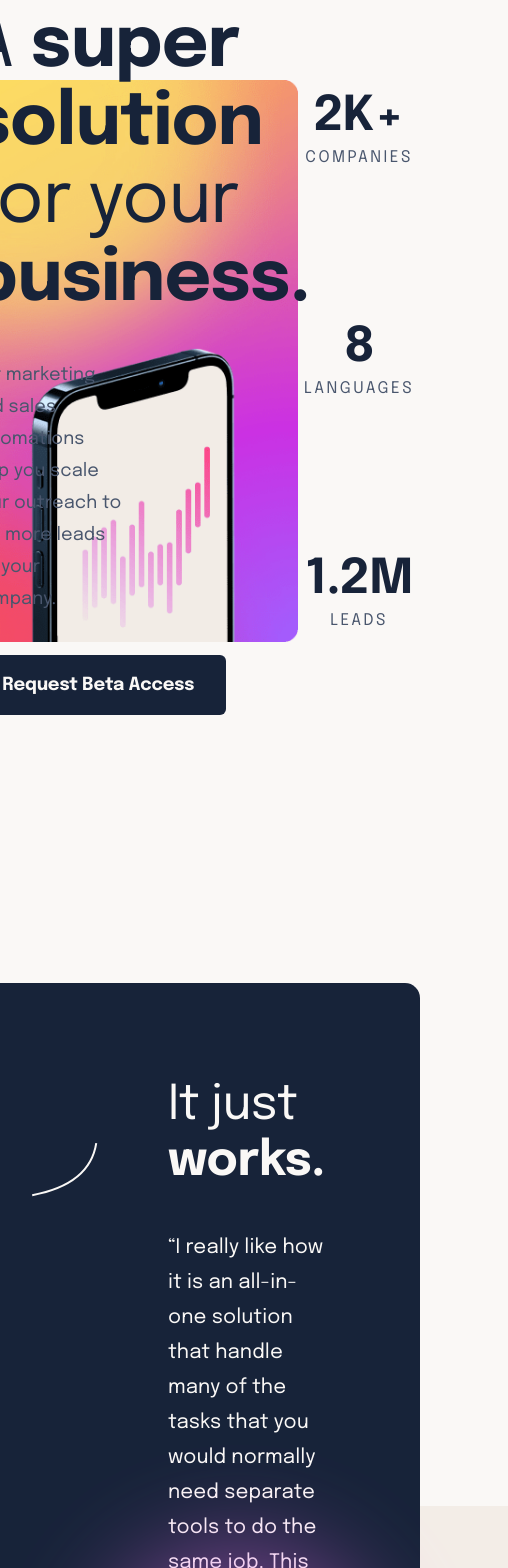
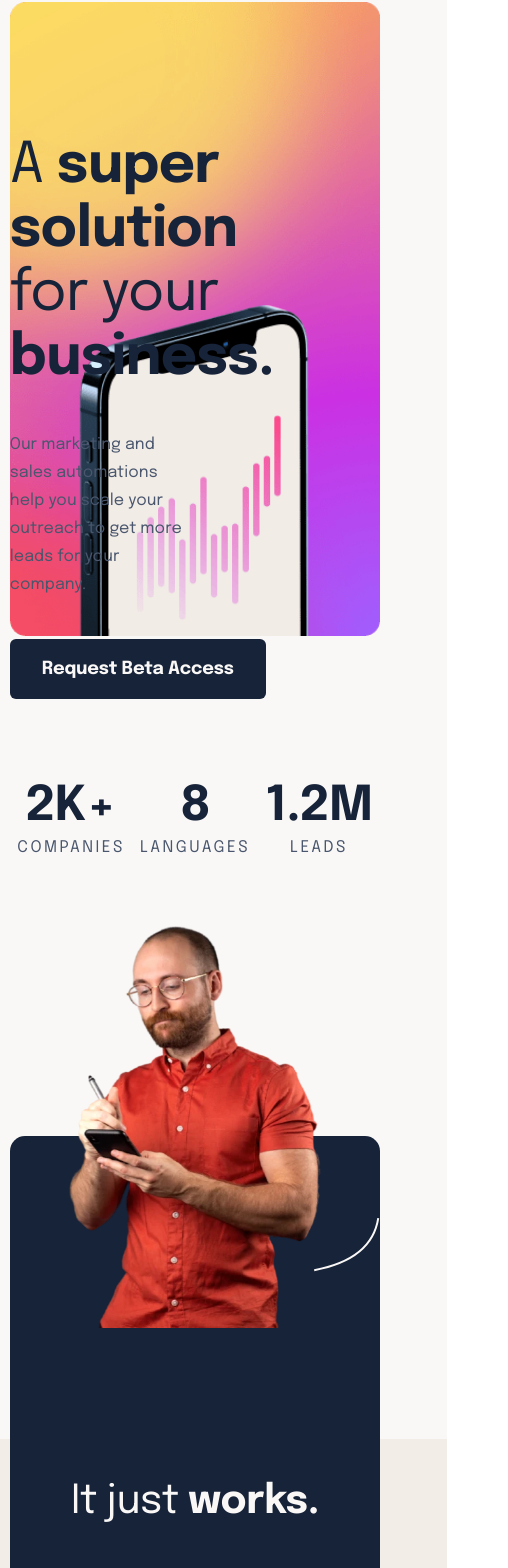
Before and after one commit to Shahbaaz92/suite-landing-page, a React (Create React App) app in the folder my-app/: page / in a window 390 px wide. Shown: the part 236-1804 px from the top of the page, 508 px wide, since content can reach past the window. Built offline with nearby package versions, Linux system fonts and the light colour scheme.

Commit message:
App.css update

```diff
--- a/my-app/src/App.css
+++ b/my-app/src/App.css
@@ -94,6 +94,7 @@ button {
 /***App***/
 .App {
   text-align: center;
+  width: 99vw;
   max-width: 1110px;
   height: auto;
   margin: 50px auto;
@@ -156,7 +157,6 @@ button {
   position: absolute;
   top: 0;
   left: 40%;
-  transform: translate(0, 50%);
 }
 .Stats {
   display: flex;
@@ -168,50 +168,45 @@ button {
 }
 .Comment {
   width: 100%;
-  height: auto;
+  height: 540px;
   background-color: var(--Dark-Blue);
   display: flex;
-  justify-content: space-around;
+  justify-content: space-between;
   margin-top: 200px;
   border-radius: 15px;
 }
-.Comment h2,
-.Comment h3,
-.Comment h4,
-q {
+.Comment * {
   color: var(--Cream-White);
 }
 .Comment-Img {
+  width: 50%;
   position: relative;
-  width: 40%;
-  height: auto;
+}
+.Comment-CMO-Img {
+  position: absolute;
+  bottom: 0;
+  right: 50%;
+  transform: translateX(50%);
+  z-index: 1;
 }
 .Comment-Blur-Effect {
   position: absolute;
-  bottom: -50px;
   left: 0;
+  bottom: 0;
+  z-index: 0;
 }
-.Comment-CMO-Img {
-  position: absolute;
-  right: 0;
-  bottom: 0;
-}
-
 .Comment-Curve {
   position: absolute;
-  right: -90px;
-  top: 160px;
+  bottom: 60%;
+  right: 0;
 }
-
 .Comment-Quote {
-  width: 40%;
-  margin: 85px;
-  margin-left: 150px;
-  padding: 10px;
+  width: 50%;
   text-align: left;
   display: flex;
   flex-direction: column;
   gap: 40px;
+  padding: 88px;
 }
 .CMO-Details {
   display: flex;
@@ -240,4 +235,84 @@ q {
 }
 
 @media screen and (max-width: 1000px) {
+  .App {
+    width: 95vw;
+  }
+  .Main-Container {
+    flex-direction: column;
+    width: 100%;
+    height: 100%;
+    gap: 0;
+  }
+  .Hero-Container {
+    width: 100%;
+    height: auto;
+  }
+  .Hero {
+    width: 80%;
+    height: 90vh;
+    justify-content: end;
+  }
+  .Stats {
+    width: 100%;
+    margin-top: 80px;
+    flex-direction: row;
+    justify-content: space-around;
+  }
 }
+@media screen and (max-width: 830px) {
+  h1 {
+    font-size: 56px;
+    line-height: 64px;
+    letter-spacing: -0.778px;
+  }
+  .Comment h2 {
+    font-size: 40px;
+    line-height: 48px;
+    letter-spacing: -0.417px;
+  }
+  h3 {
+  }
+  p {
+    font-size: 16px;
+    line-height: 28px;
+    letter-spacing: 0.089px;
+  }
+  q {
+    font-size: 18px;
+    line-height: 32px;
+    letter-spacing: 0.09px;
+  }
+  .Comment * {
+    text-align: center;
+  }
+  .Comment {
+    width: 100%;
+    flex-direction: column;
+    margin-top: 275px;
+    height: 684px;
+    gap: 0;
+  }
+  .Comment-Img {
+    width: 100%;
+    height: 50%;
+    margin: 0;
+    padding: 0;
+  }
+  .Comment-CMO-Img {
+    width: 252px;
+    height: 402px;
+    bottom: 150px;
+  }
+  .Comment-Blur-Effect {
+    left: 30%;
+    top: -30%;
+    width: 40%;
+  }
+  .Comment-Quote {
+    width: 100%;
+    height: 50%;
+    margin: 0;
+    padding: 0;
+  }
+}
--- a/my-app/src/Components/Comment.js
+++ b/my-app/src/Components/Comment.js
@@ -1,16 +1,16 @@
-import founderImg from "../assets/image-jeremy-large.png";
+import founderImg from "../assets/image-jeremy-large.webp";
 import curve2 from "../assets/pattern-curved-line-2.svg";
 import blurEffect from "../assets/pattern-blur.svg";
 function Comment() {
   return (
     <section className="Comment">
       <div className="Comment-Img">
+        <img src={founderImg} alt="Suite-CMO" className="Comment-CMO-Img" />
         <img
           src={blurEffect}
           alt="blur effect behind the CMO"
           className="Comment-Blur-Effect"
         />
-        <img src={founderImg} alt="Suite-CMO" className="Comment-CMO-Img" />
         <img
           src={curve2}
           alt="curved line in Comment section"
```
